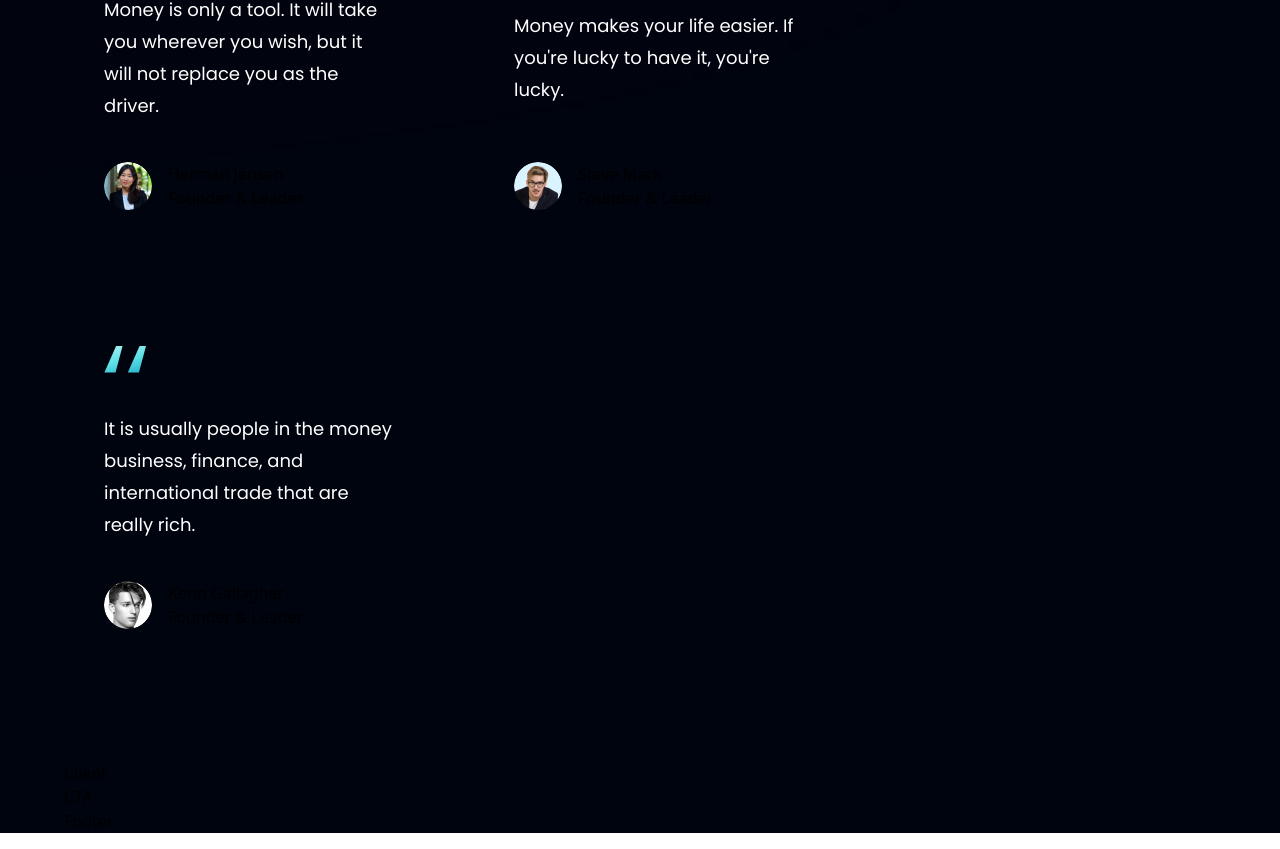
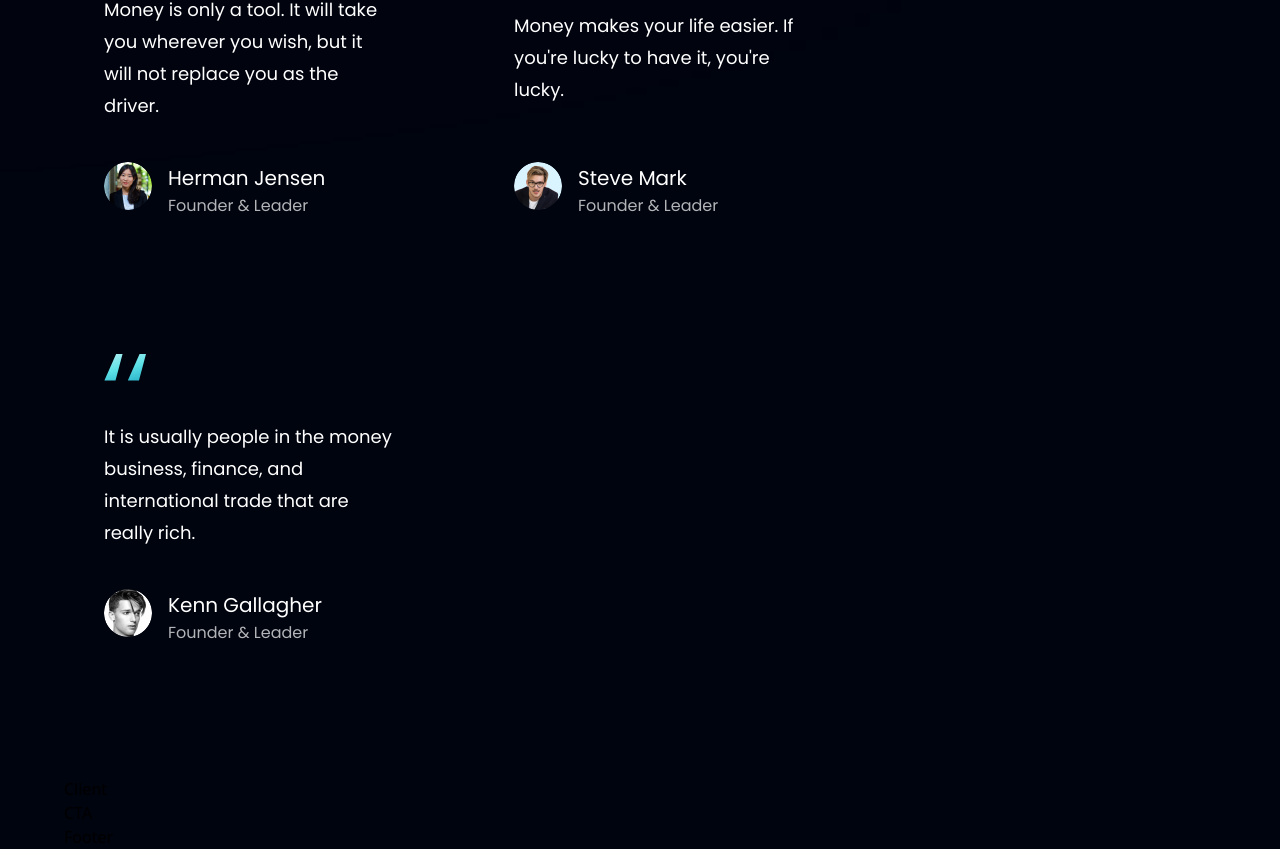
Before and after one commit to jebitok-dev/JSMasteryUIUX, a React (Vite) app: page / in a window 1280 px wide. Shown: the part 3244-4093 px from the top of the page. Built offline with nearby package versions, Linux system fonts and the light colour scheme.

Commit message:
Add Changes FeedbackCard

```diff
--- a/src/components/FeedbackCard.jsx
+++ b/src/components/FeedbackCard.jsx
@@ -8,8 +8,8 @@ const FeedbackCard = ({content, name, title, img}) => (
       <div className='flex flex-row'>
         <img src={img} alt="name" className='w-[48px] h-[48px] rounded-full' />
         <div className='flex flex-col ml-4'>
-          <h4>{name}</h4>
-          <h4>{title}</h4>
+          <h4 className='font-poppins font-normal text-[20px] leading-[32px] text-white'>{name}</h4>
+          <p className='font-poppins font-normal text-[16px] leading-[24px] text-dimWhite'>{title}</p>
         </div>
       </div>
     </div>
```
